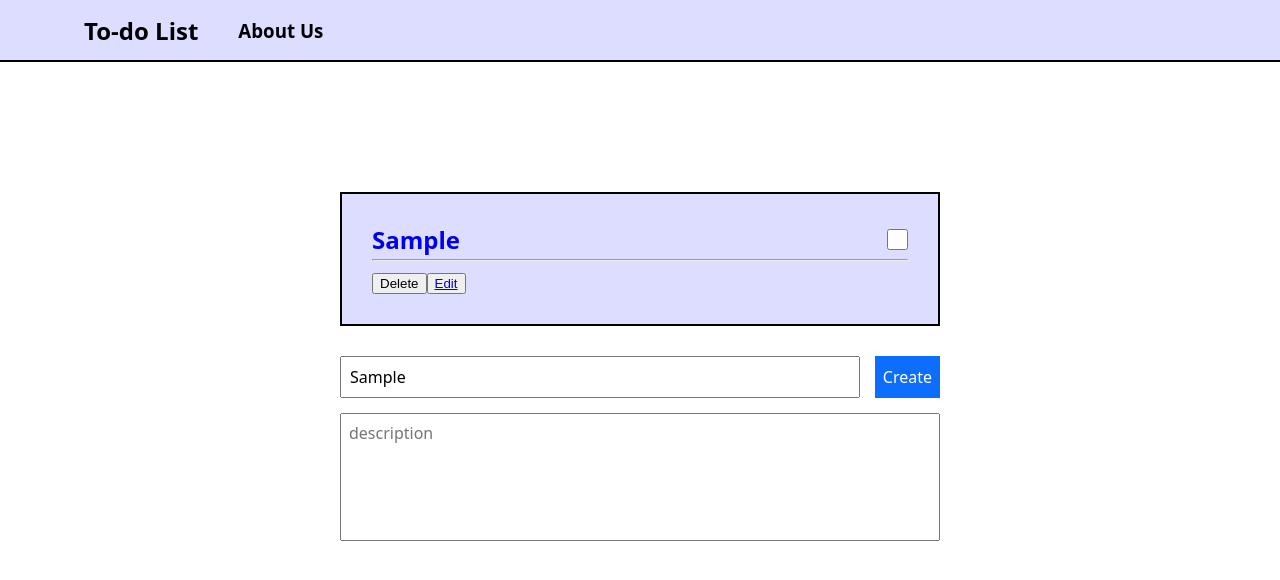
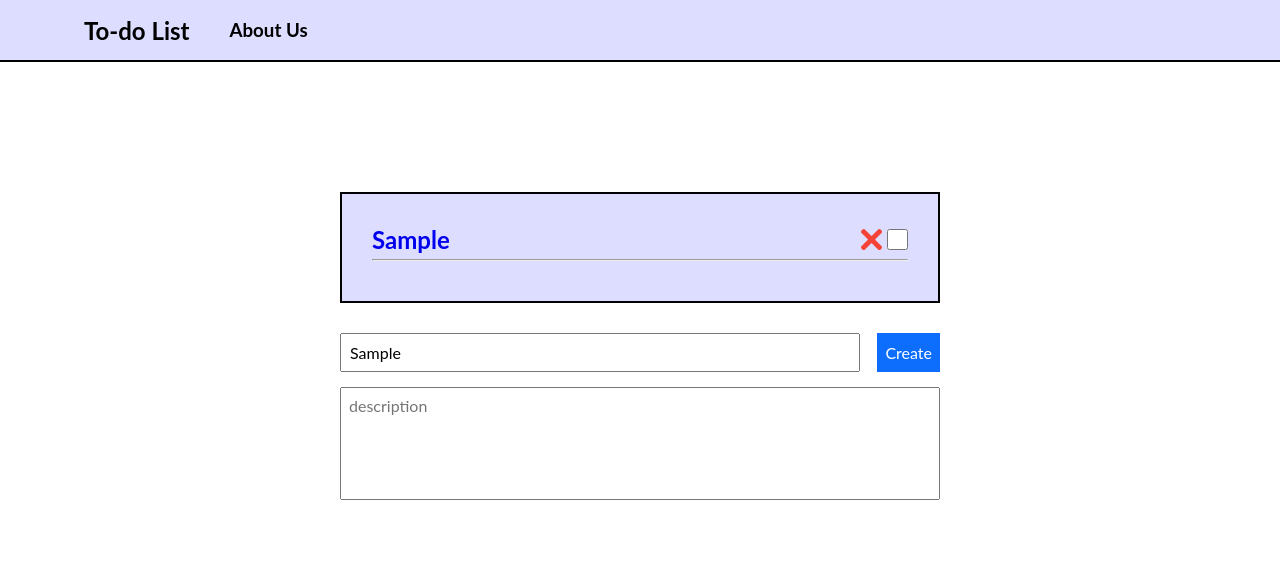
Before and after one commit to jh2946/angular-workshop-complete, an Angular app in the folder project/: page / in a window 1280 px wide. Both pictures are taken after typing "Sample" into the empty fields and a click on the button "Create". Shown: the top 580 px of the page. Built offline with nearby package versions, Linux system fonts and the light colour scheme.

Commit message:
removed edit, refined UI

```diff
--- a/project/src/app/app.component.css
+++ b/project/src/app/app.component.css
@@ -29,6 +29,3 @@ header.navbar a.navlink:hover {
 div.content {
     padding: 100px 15vw;
 }
-* {
-    font-family: "system-ui";
-}
--- a/project/src/app/app.routes.ts
+++ b/project/src/app/app.routes.ts
@@ -1,10 +1,8 @@
 import { Routes } from '@angular/router';
 import { HomeComponent } from './home/home.component';
 import { AboutComponent } from './about/about.component';
-import { EditTaskComponent } from './edit-task/edit-task.component';
 
 export const routes: Routes = [
     { path: '', component: HomeComponent },
-    { path: 'about', component: AboutComponent },
-    { path: 'edit/:itemName', component: EditTaskComponent }
+    { path: 'about', component: AboutComponent }
 ];
--- a/project/src/app/edit-task/edit-task.component.css
+++ /dev/null
@@ -1,21 +0,0 @@
-/*  task edit styles  */
-hr {
-    margin-top: 5px;
-    margin-bottom: 10px;
-}
-textarea {
-    padding: 0.5em;
-    font: inherit;
-    display: block;
-    width: 100%;
-    margin-bottom: 10px;
-}
-button {
-    padding: 0.5em;
-    font: inherit;
-    background-color: #0d6efd;
-    color: white;
-    display: block;
-    cursor: pointer;
-    border: none;
-}
--- a/project/src/app/edit-task/edit-task.component.html
+++ /dev/null
@@ -1,11 +0,0 @@
-<ng-container *ngIf="checkIfItemExists(title); then edit else notfound">
-</ng-container>
-<ng-template #edit>
-    <h2>{{ task.title }}</h2>
-    <label for="description">Edit description</label>
-    <textarea #descriptionInput cols="30" rows="5">{{ task.description }}</textarea>
-    <button (click)="updateItem(descriptionInput.value)">Save</button>
-</ng-template>
-<ng-template #notfound>
-    <h2>Todo item not found</h2>
-</ng-template>
--- a/project/src/app/edit-task/edit-task.component.ts
+++ /dev/null
@@ -1,72 +0,0 @@
-import { NgIf } from '@angular/common';
-import { Component } from '@angular/core';
-import { ActivatedRoute } from '@angular/router';
-
-@Component({
-  selector: 'app-edit-task',
-  standalone: true,
-  imports: [NgIf],
-  templateUrl: './edit-task.component.html',
-  styleUrl: './edit-task.component.css'
-})
-export class EditTaskComponent {
-  constructor(private route: ActivatedRoute) {} // this is to get the route parameter and use it in the component
-  // ngOnInit is a lifecycle hook that is called after Angular has initialized all data-bound properties of a directive.
-  ngOnInit() {
-    this.route.paramMap.subscribe(params => {
-      const itemName = params.get('itemName');
-      if (itemName) {
-        this.checkIfItemExists(itemName);
-      }
-    });
-  }
-
-  task = { title: "", description: "", done: false }; // this will be inited by the checkIfItemExists function
-  title = ""; // same
-  allItems: { title: string, description: string, done: boolean }[] = [];
-  private loadItems(): Boolean {
-    try {
-        const items = localStorage.getItem("tasklist");
-        if (items) {
-            this.allItems = JSON.parse(items);
-            return true;
-        } else {
-          return false;
-        }
-    } catch (error) {
-        console.error(error);
-        return false;
-    }
-  }
-
-  checkIfItemExists(itemName: string): Boolean {
-    if (this.loadItems() === true) {
-      for (let i = 0; i < this.allItems.length; i++) {
-        // console.log(this.allItems[i]);
-        if (this.allItems[i].title === itemName) {
-          this.task = this.allItems[i]; // check against localStorage items then set the task to the found item
-          this.title = this.allItems[i].title;
-          return true;
-        }
-      }
-      // console.log("No items found1 ");
-      return false;
-    } else {
-      // console.log("No items found2 ");
-      return false;
-    }
-  }
-
-  updateItem(description: string) {
-    const index = this.allItems.findIndex((item) => item.title === this.title);
-    const item = this.allItems[index];
-    if (description) {
-      item.description = description;
-    }
-    this.saveItems();
-  }
-
-  private saveItems() {
-    localStorage.setItem("tasklist", JSON.stringify(this.allItems));
-  }
-}
--- a/project/src/app/home/home.component.ts
+++ b/project/src/app/home/home.component.ts
@@ -14,8 +14,9 @@ export class HomeComponent {
   tasklist: any[] = [];
 
   ngOnInit() {
-    if (typeof window !== 'undefined' && window.localStorage)
-      this.tasklist = JSON.parse(localStorage['tasklist'] ?? '[]'); //
+    // check if code is running on client-side, then check if tasklist is already in storage
+    if (typeof window !== 'undefined' && window.localStorage['tasklist'])
+      this.tasklist = JSON.parse(localStorage['tasklist']); //
   }
 
   addTask(title: string, description: string) {
--- a/project/src/app/task/task.component.css
+++ b/project/src/app/task/task.component.css
@@ -23,9 +23,29 @@ div.task div.top-row {
     height: 30px;
     align-items: center;
 }
+div.task div.button-row {
+    height: 30px;
+    align-items: center;
+    display: flex;
+    box-sizing: border-box;
+    border: none;
+}
+div.button-row > * {
+    height: 70%;
+    display: block;
+    margin-left: 5px;
+    cursor: pointer;
+}
 div.task input[type="checkbox"].task-checkbox {
-    height: 70%;
     aspect-ratio: 1/1;
+}
+div.task button.task-delete {
+    border: none;
+    padding: 0;
+    background-color: transparent;
+}
+div.task button.task-delete img {
+    height: 100%;
 }
 div.task a.edit-link {
     text-decoration: none;
--- a/project/src/app/task/task.component.html
+++ b/project/src/app/task/task.component.html
@@ -3,10 +3,11 @@
         <a href="history_homework.html" class="edit-link">
             <h2>{{ title }}</h2>
         </a>
-        <input class="task-checkbox" type="checkbox" [checked]="isChecked" (click)="doneOrNot($event)">
+        <div class="button-row">
+            <button class="task-delete" (click)="deleteItem()"><img src="assets/close.png" alt=""></button>
+            <input class="task-checkbox" type="checkbox" [checked]="isChecked" (click)="doneOrNot($event)">
+        </div>
     </div>
     <hr>
     <p>{{ description }}</p>
-    <button class="delete" (click)="deleteItem()">Delete</button>
-    <button class="edit"><a [routerLink]="['/edit', title]">Edit</a></button>
 </div>
--- a/project/src/app/task/task.component.ts
+++ b/project/src/app/task/task.component.ts
@@ -18,6 +18,7 @@ export class TaskComponent {
 
   @Output() changeEvent = new EventEmitter();
   @Output() deleteEvent = new EventEmitter();
+
   doneOrNot(event: any) {
     this.isChecked = event.currentTarget.checked;
     console.log('here');
```
Also changed, not shown: project/src/assets/close.png (added), 1 other file (tests, documents, lock files or other folders).
